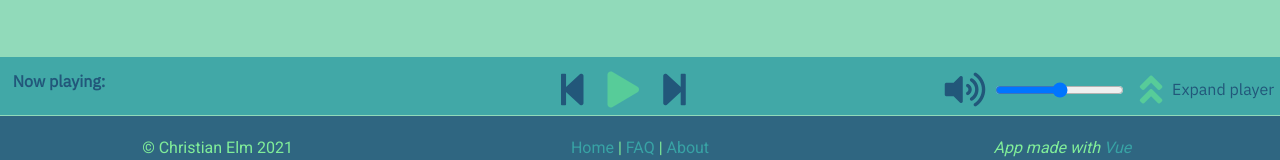
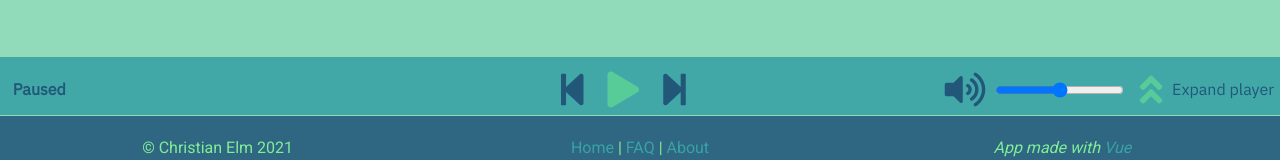
Before and after one commit to giddster/ljudio, a Vue app in the folder ljudia/: page / in a window 1280 px wide. Shown: the part 620-780 px from the top of the page. Built offline with nearby package versions, Linux system fonts and the light colour scheme.

Commit message:
Update Player.vue
conditional metadata display

```diff
--- a/ljudia/src/components/Player.vue
+++ b/ljudia/src/components/Player.vue
@@ -3,9 +3,8 @@
     <div class="miniplayer-parent">
 
         <div class="miniplayer-metadata">
-            <strong>Now playing: </strong>
-            <p>{{loadedSong.name}}</p>
-            <p>{{loadedSong.artist.name}}</p>
+            <strong v-if="isPlaying">Now playing: {{loadedSong.name}} by {{loadedSong.artist.name}}</strong>
+            <strong v-else>Paused</strong>
         </div>
 
         <div class="miniplayer-buttons">
```
